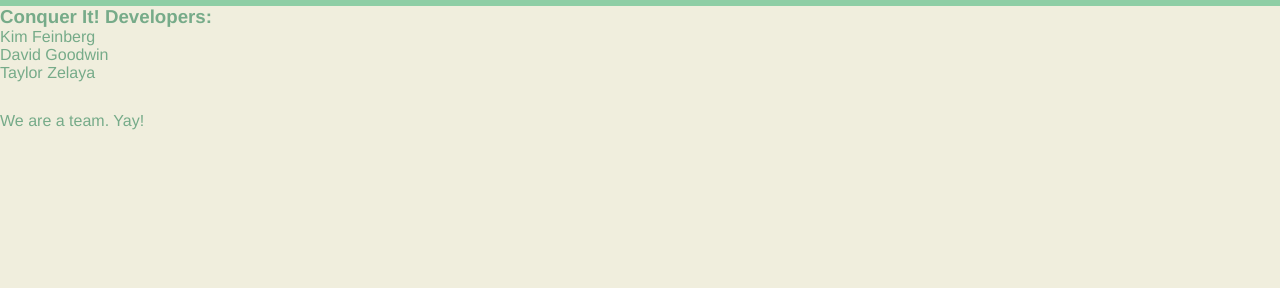
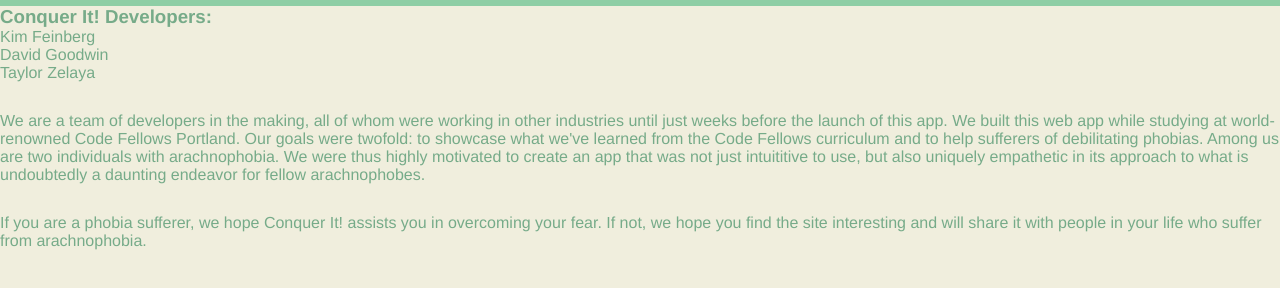
Before and after one commit to goodwid/ExposureTherapy, a website: page aboutUs.html in a window 1280 px wide. Shown: the part 94-382 px from the top of the page. Drawn offline with Linux system fonts and the light colour scheme.

Commit message:
Finished p text for aboutus.html

```diff
--- a/aboutUs.html
+++ b/aboutUs.html
@@ -27,7 +27,10 @@
                 Taylor Zelaya
             </p>
             <p>
-                We are a team. Yay!
+                We are a team of developers in the making, all of whom were working in other industries until just weeks before the launch of this app. We built this web app while studying at  world-renowned Code Fellows Portland. Our goals were twofold: to showcase what we've learned from the Code Fellows curriculum and to help sufferers of debilitating phobias. Among us are two individuals with arachnophobia. We were thus highly motivated to create an app that was not just intuititive to use, but also uniquely empathetic in its approach to what is undoubtedly a daunting endeavor for fellow arachnophobes.
+            </p>
+            <p>
+                If you are a phobia sufferer, we hope Conquer It! assists you in overcoming your fear. If not, we hope you find the site interesting and will share it with people in your life who suffer from arachnophobia.
             </p>
         </section>
 
```
